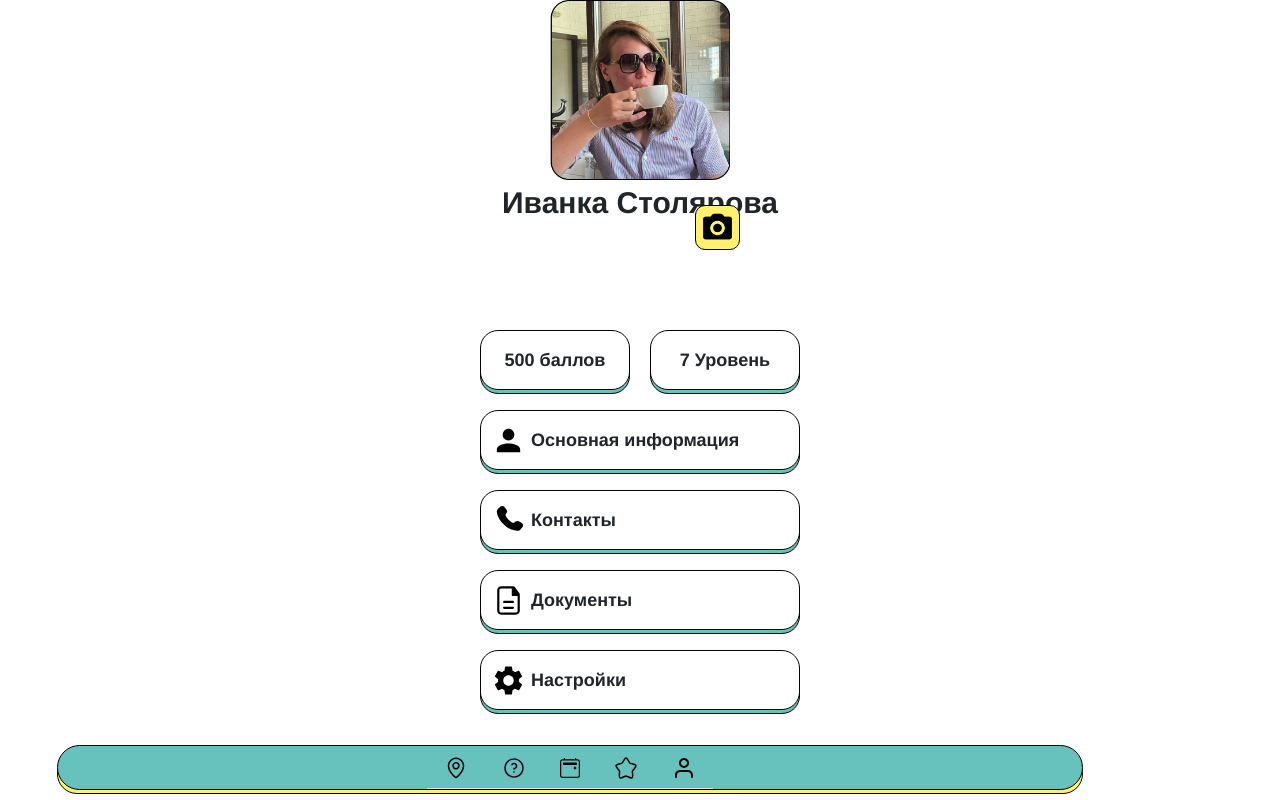
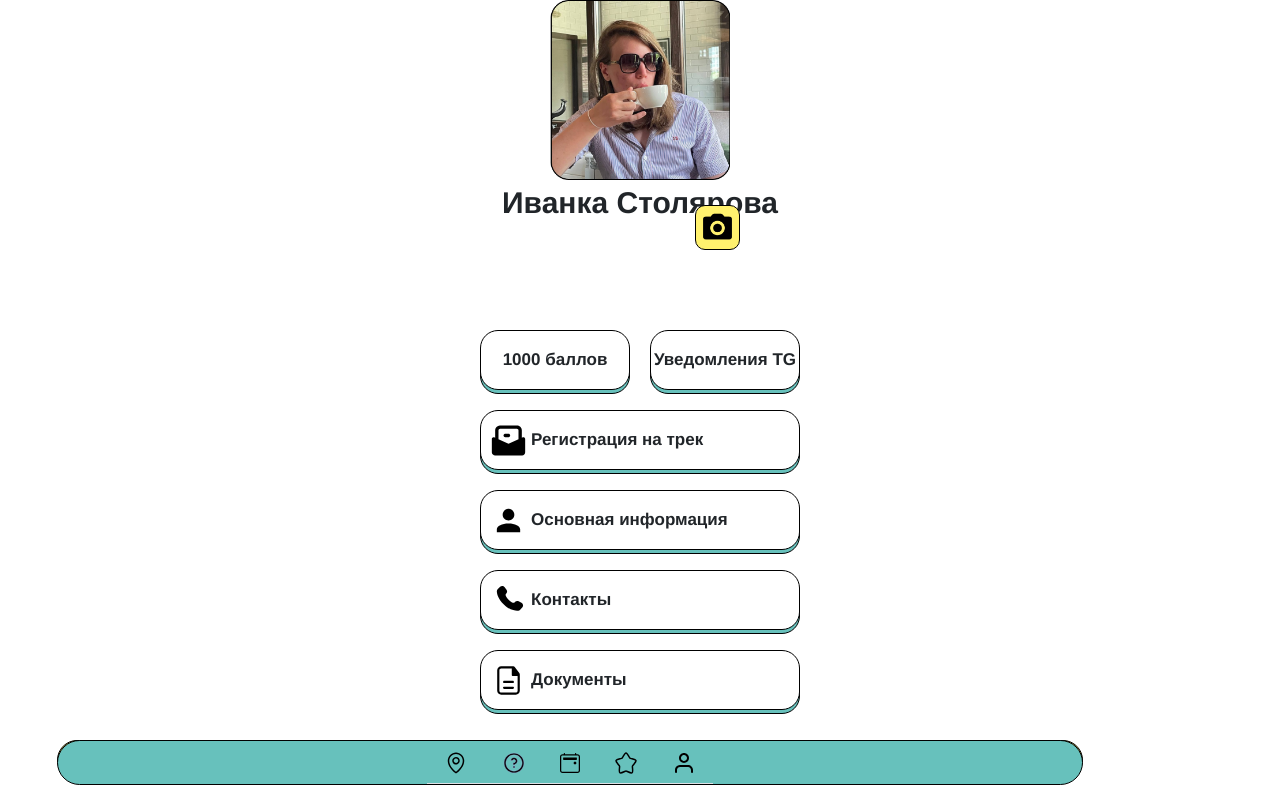
Before and after one commit to nikvoen/solnishko, an Angular app: page /profile in a window 1280 px wide. Built offline with nearby package versions, Linux system fonts and the light colour scheme.

Commit message:
Add content to profile page

```diff
--- a/src/app/pages/login-page/login-page.component.html
+++ b/src/app/pages/login-page/login-page.component.html
@@ -1,4 +1,4 @@
-<div class="container">
+<div class="container" id="first">
   <div class="row">
     <div class="col-12 menu-block">
       <ul class="nav nav-tabs nav-ul" id="myTab" role="tablist">
@@ -31,7 +31,7 @@
     </div>
   </div>
 </div>
-<div class="container">
+<div class="container" id="second">
   <div class="row">
     <div class="rectangle"></div>
   </div>
--- a/src/app/pages/login-page/login-page.component.scss
+++ b/src/app/pages/login-page/login-page.component.scss
@@ -3,6 +3,7 @@
 .container {
   position: absolute;
   bottom: 10px;
+  height: 50px;
 }
 
 .row {
@@ -19,17 +20,17 @@
   border-radius: 24px;
   width: 90%;
   background: #67C1BC;
-  z-index: 1;
+  z-index: 100;
 }
 
 button:hover {
-  background: #FFF16F;
+  background: $color-yellow;
   border: 1.5px solid $color-black;
   border-radius: 10px;
 }
 
 .rectangle {
-  z-index: 0;
+  z-index: 90;
   height: 40px;
   width: 90%;
   margin-bottom: -4px;
--- a/src/app/pages/profile-page/profile-page.component.html
+++ b/src/app/pages/profile-page/profile-page.component.html
@@ -1,3 +1,4 @@
+<div class="block">
   <div class="container">
     <div class="centered">
       <div class="frame">
@@ -10,8 +11,14 @@
 
     <div class="main-rectangles">
       <div class="centered rectangles">
-      <div class="white short rectangle content justify-content-center">500 баллов</div>
-      <div class="white short rectangle content justify-content-center">7 Уровень</div>
+        <div class="white short rectangle content justify-content-center">1000 баллов</div>
+        <div class="white short rectangle content justify-content-center">Уведомления TG</div>
+      </div>
+      <div class="centered">
+        <div class="white rectangle content">
+          <img src="../../../assets/icons/mail.svg" class="ico">
+          Регистрация на трек
+        </div>
       </div>
       <div class="centered">
         <div class="white rectangle content">
@@ -56,5 +63,10 @@
       <div class="centered">
         <div class="green rectangle"></div>
       </div>
+      <div class="centered">
+        <div class="green rectangle"></div>
       </div>
     </div>
+  </div>
+
+</div>
--- a/src/app/pages/profile-page/profile-page.component.scss
+++ b/src/app/pages/profile-page/profile-page.component.scss
@@ -1,7 +1,12 @@
 @import '../../../assets/styles/colors.scss';
 
+.block {
+  position: relative;
+  height: calc(100vh - 80px);
+  overflow-x: scroll;
+}
+
 .container {
-  height: 100%;
   display: flex;
   flex-direction: column;
   align-items: center;
@@ -86,7 +91,7 @@
 
 .content {
   font-weight: bold;
-  font-size: 18px;
+  font-size: 17px;
   display: flex;
   align-items: center;
   justify-content: left;
```
Also changed, not shown: src/assets/icons/mail.svg (added). Lines whose indentation alone changed are shown as unchanged.
